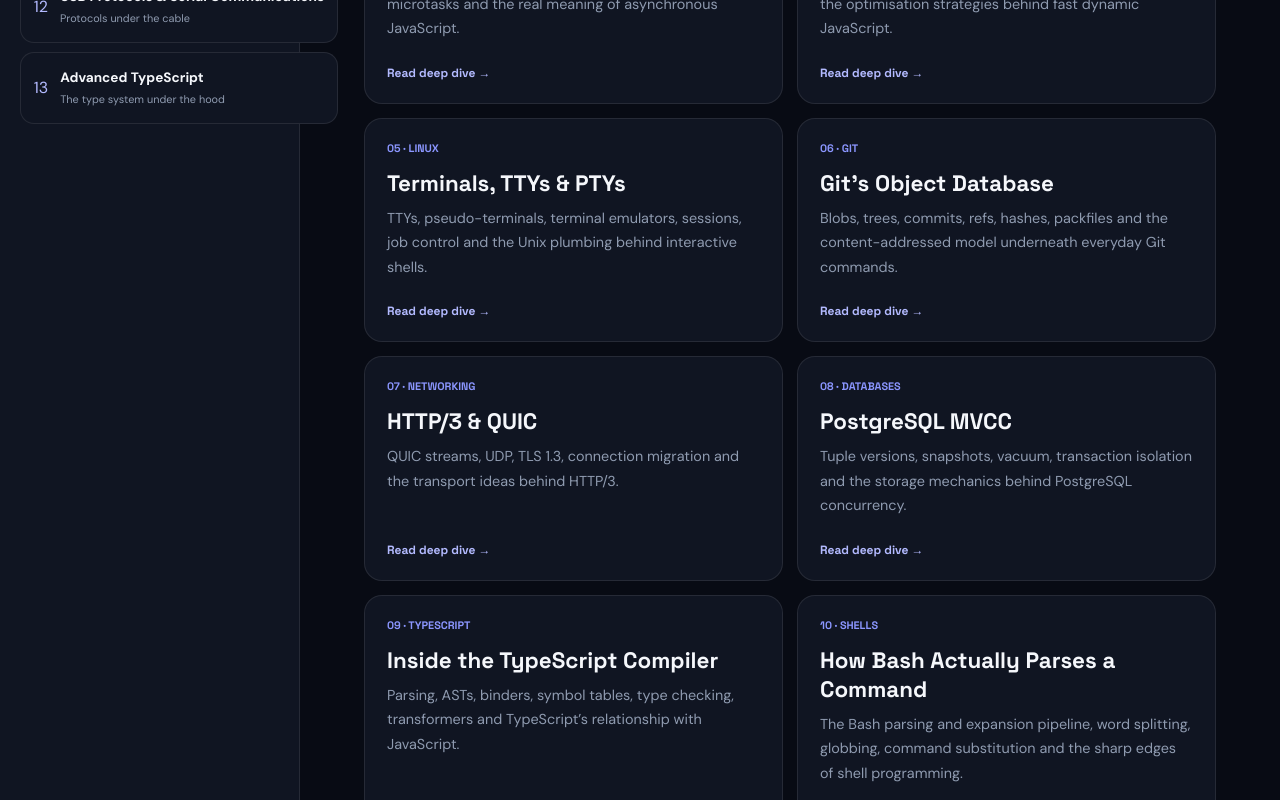
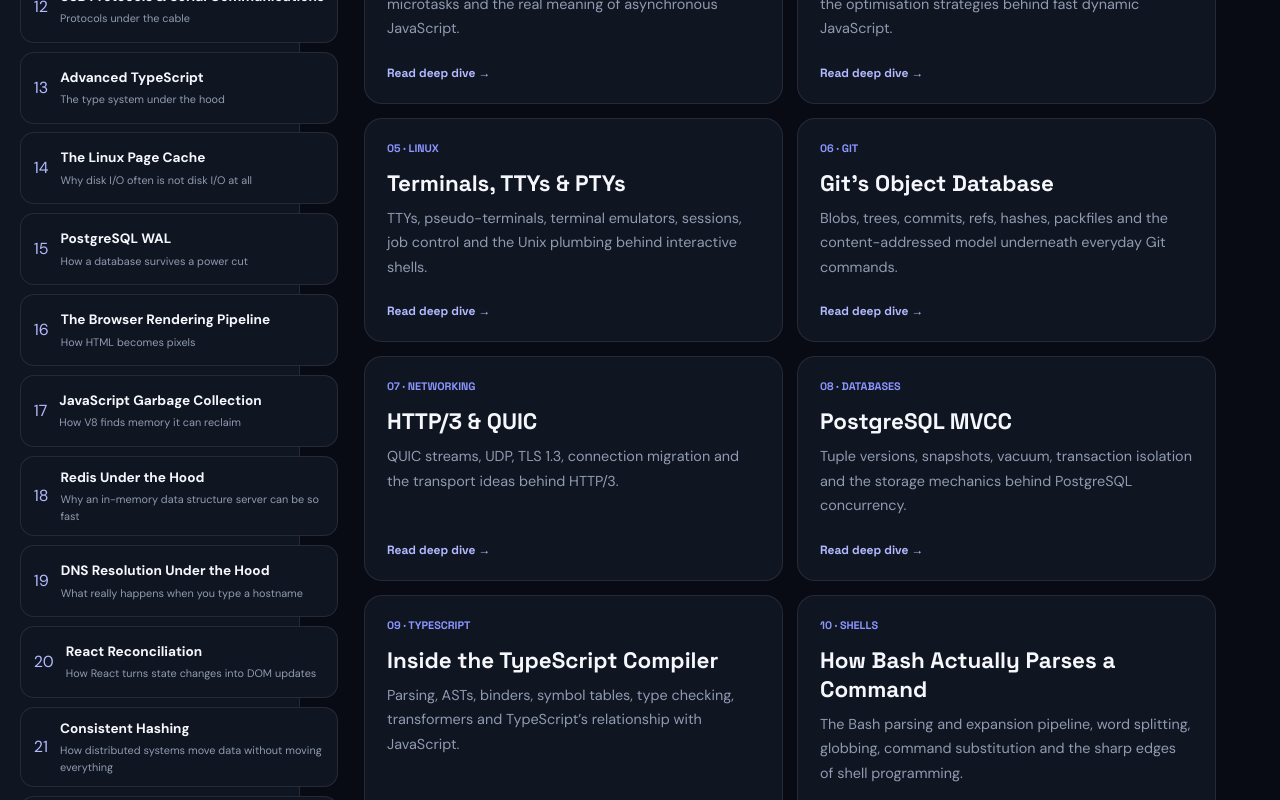
Before and after one commit to stevencr/tech, a React (Vite) app: page / in a window 1280 px wide. Shown: the part 1100-1900 px from the top of the page. Built offline with nearby package versions, Linux system fonts and the light colour scheme.

Commit message:
Register 10 new deep-dive articles

```diff
--- a/src/articles/index.ts
+++ b/src/articles/index.ts
@@ -11,6 +11,16 @@
 import { DockerUnderTheHoodArticle, meta as dockerUnderTheHood } from './docker-under-the-hood';
 import { AdvancedTypeScriptArticle, meta as advancedTypescript } from './advanced-typescript';
 import { UsbSerialArticle, meta as usbSerial } from './usb-serial';
+import { LinuxPageCacheArticle, meta as linuxPageCache } from './linux-page-cache';
+import { PostgresWalArticle, meta as postgresWal } from './postgres-wal';
+import { BrowserRenderingPipelineArticle, meta as browserRenderingPipeline } from './browser-rendering-pipeline';
+import { JavascriptGarbageCollectionArticle, meta as javascriptGarbageCollection } from './javascript-garbage-collection';
+import { RedisInternalsArticle, meta as redisInternals } from './redis-internals';
+import { DnsResolutionArticle, meta as dnsResolution } from './dns-resolution';
+import { ReactReconciliationArticle, meta as reactReconciliation } from './react-reconciliation';
+import { ConsistentHashingArticle, meta as consistentHashing } from './consistent-hashing';
+import { TlsHandshakeArticle, meta as tlsHandshake } from './tls-handshake';
+import { WasiWebAssemblyArticle, meta as wasiWebAssembly } from './wasi-webassembly';
 import type { ArticleMeta } from './types';
 
 export const articles: ArticleMeta[] = [
@@ -27,4 +37,14 @@
   { ...dockerUnderTheHood, component: DockerUnderTheHoodArticle },
   { ...usbSerial, component: UsbSerialArticle },
   { ...advancedTypescript, component: AdvancedTypeScriptArticle },
+  { ...linuxPageCache, component: LinuxPageCacheArticle },
+  { ...postgresWal, component: PostgresWalArticle },
+  { ...browserRenderingPipeline, component: BrowserRenderingPipelineArticle },
+  { ...javascriptGarbageCollection, component: JavascriptGarbageCollectionArticle },
+  { ...redisInternals, component: RedisInternalsArticle },
+  { ...dnsResolution, component: DnsResolutionArticle },
+  { ...reactReconciliation, component: ReactReconciliationArticle },
+  { ...consistentHashing, component: ConsistentHashingArticle },
+  { ...tlsHandshake, component: TlsHandshakeArticle },
+  { ...wasiWebAssembly, component: WasiWebAssemblyArticle },
 ];
```
